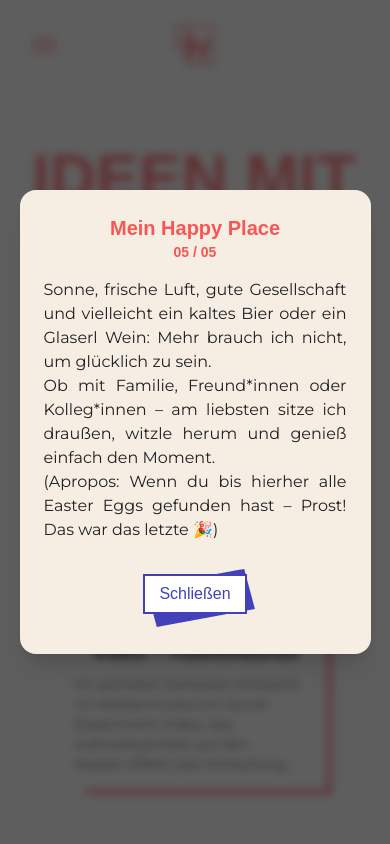
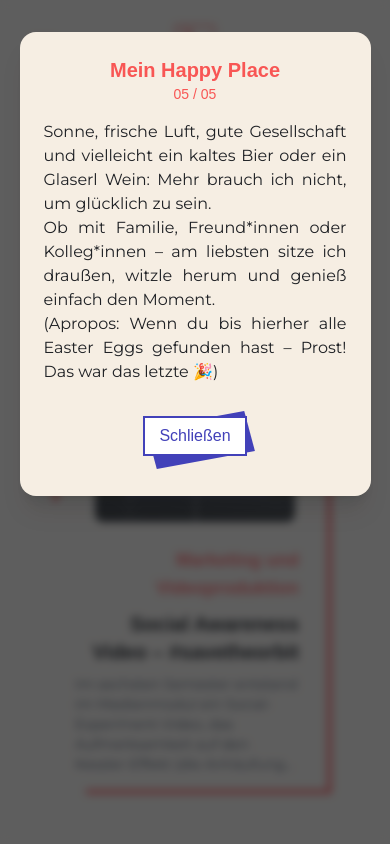
Before and after one commit to Ines2108/portfolio_new, a Next.js app: page /projekte in a window 390 px wide. Both pictures are taken after a click on the element "OUTPUT". Shown: the top 844 px of the page. Built offline with nearby package versions, Linux system fonts and the light colour scheme; a web font is replaced by a local one.

Commit message:
More small changes

```diff
--- a/src/components/Footer.js
+++ b/src/components/Footer.js
@@ -10,7 +10,7 @@ const Footer = () => {
       <div className="relative z-10 p-5 flex justify-center space-x-2">
         <a
           href="https://github.com/Ines2108/portfolio"
-          className="text-dark opacity-50 font-montserrat hover:opacity-100 hover:-translate-y-2 transition duration-200 p-2"
+          className="text-xs md:text-base text-dark opacity-50 font-montserrat hover:opacity-100 hover:-translate-y-2 transition duration-200 p-2"
           target="_blank"
           rel="noopener noreferrer">
           Designed & Built by Ines Niedermaier
--- a/src/components/Popup.js
+++ b/src/components/Popup.js
@@ -50,14 +50,14 @@ const Popup = ({ children, title, index, text, image, video }) => {
       <AnimatePresence>
         {isOpen && (
           <motion.div
-            className="fixed inset-0 z-50 flex items-center justify-center bg-dark/70 backdrop-blur-sm"
+            className="fixed inset-0 z-50 flex items-start md:items-center justify-center bg-dark/70 backdrop-blur-sm overflow-y-auto"
             initial={{ opacity: 0 }}
             animate={{ opacity: 1 }}
             exit={{ opacity: 0 }}>
             <motion.div
               ref={popupRef}
-              className="bg-light text-dark max-h-[80vh] overflow-y-auto p-6 sm:p-8 rounded-2xl shadow-xl max-w-xl w-[90%] text-center scrollbar-thin
-             flex flex-col items-center justify-start"
+              className="bg-light text-dark my-8 max-h-fit p-6 sm:p-8 rounded-2xl shadow-xl max-w-xl w-[90%] text-center scrollbar-thin
+                   flex flex-col items-center justify-start"
               initial={{ scale: 0.8, opacity: 0 }}
               animate={{ scale: 1, opacity: 1 }}
               exit={{ scale: 0.8, opacity: 0 }}
@@ -66,7 +66,7 @@ const Popup = ({ children, title, index, text, image, video }) => {
                 {title}
               </h3>
               {index && (
-                <span className="text-sm md:text-base text-primary block">
+                <span className="text-sm md:text-base font-normal text-primary block">
                   {index}
                 </span>
               )}
@@ -74,7 +74,7 @@ const Popup = ({ children, title, index, text, image, video }) => {
                 className="text-base font-normal normal-case text-muted text-justify font-montserrat my-4"
                 dangerouslySetInnerHTML={{ __html: text }}
               />
-              <div className="flex justify-center items-center flex-wrap gap-4 mb-4 max-h-[300px] overflow-hidden">
+              <div className="flex justify-center items-center flex-wrap gap-4 mb-4 overflow-hidden">
                 {Array.isArray(image) &&
                   image.map((img, i) => {
                     if (!img) return null; // schützt vor undefined
--- a/src/components/Projects.js
+++ b/src/components/Projects.js
@@ -164,7 +164,7 @@ const Projects = ({ type, title, img, github }) => {
       {/* Small (< md) */}
       <article
         ref={projectSectionRefSmall}
-        className="relative md:hidden py-6 flex justify-center w-[400px] min-h-[315px]">
+        className="relative md:hidden py-6 flex justify-center w-[300px] min-h-[315px]">
         <div
           ref={projectSvgRefSmall}
           className="absolute inset-0 opacity-0 invisible w-full mx-auto flex justify-center items-center">
@@ -191,7 +191,7 @@ const Projects = ({ type, title, img, github }) => {
               className="w-full h-auto object-cover rounded-lg"
             />
           </div>
-          <div className="w-[40%] flex flex-col items-end ml-4">
+          <div className="w-[50%] flex flex-col items-end ml-4">
             <span className="text-lg font-semibold text-primary text-right">
               {type}
             </span>
```
